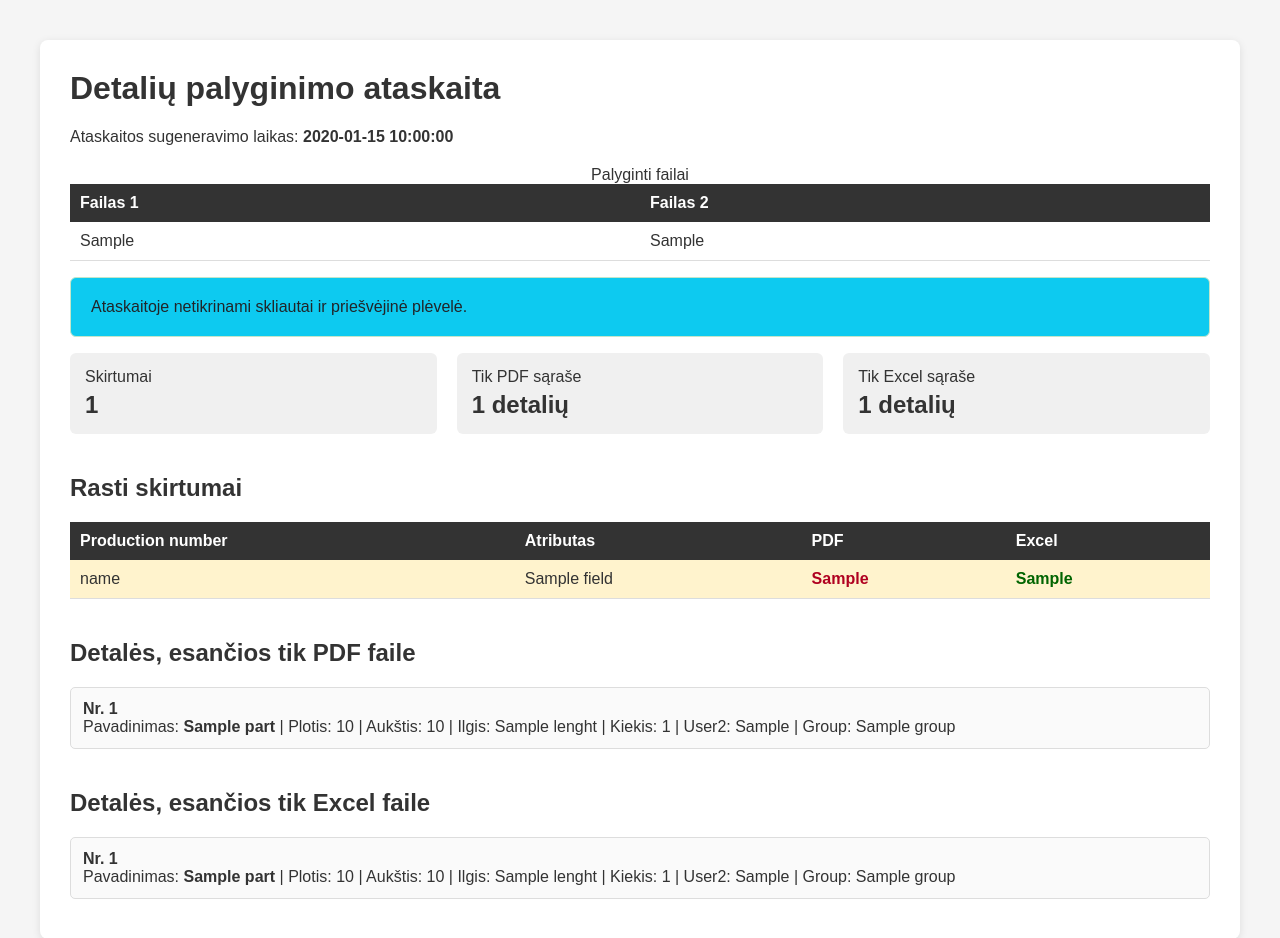
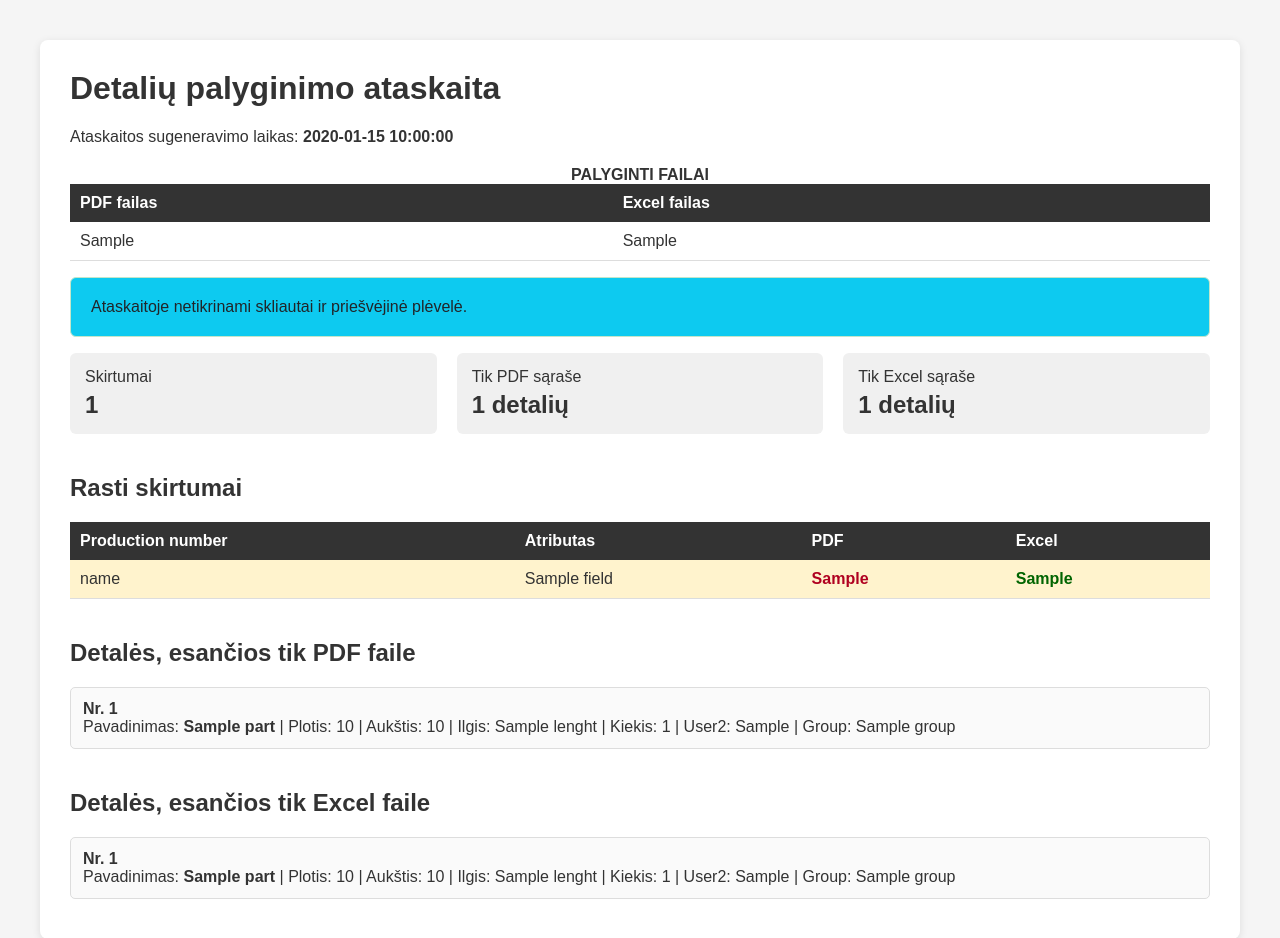
Before and after one commit to mlevanas/ListLinter, a Python web app: template data/template/report.html in a window 1280 px wide. Shown: the top 938 px of the page. Run offline with Jinja, Linux system fonts and the light colour scheme; the template is opened without the code that fills it: most values are stand-ins (such as "Sample title", 1, 10 or a date in 2020).

Commit message:
small changes

```diff
--- a/data/template/report.html
+++ b/data/template/report.html
@@ -12,6 +12,11 @@
             margin: 40px;
             background: #f5f5f5;
             color: #333;
+        }
+
+        .caption{
+            font-weight: bold;
+            text-transform: uppercase;
         }
 
         .container {
@@ -123,10 +128,10 @@
 
     <p>
         <table>
-            <caption>Palyginti failai</caption>
+            <caption class="caption">Palyginti failai</caption>
             <thead>
-                <th>Failas 1</th>
-                <th>Failas 2</th>
+                <th>PDF failas</th>
+                <th>Excel failas</th>
             </thead>
             <tbody>
                 <tr>
```
